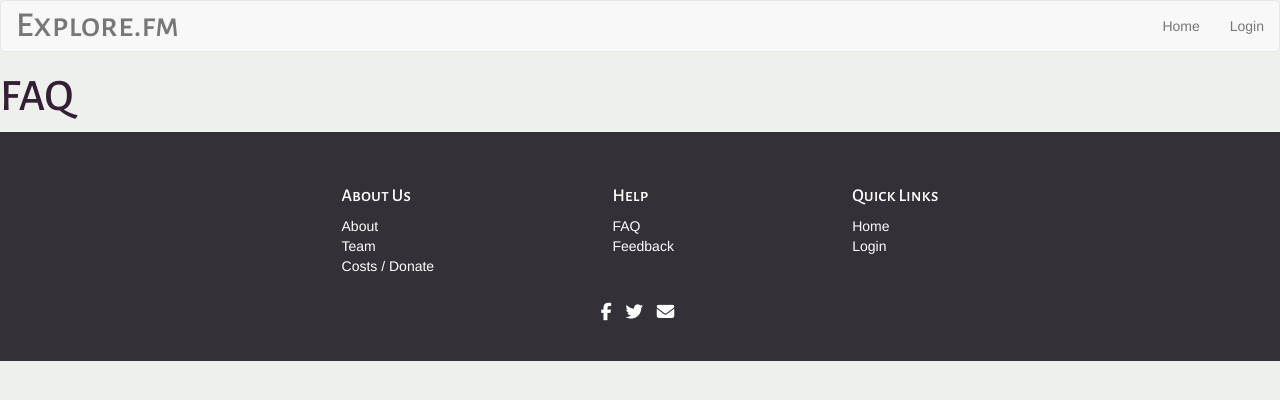
After one commit to jmiron11/music-universe, a Flask app: page /faq in a window 1280 px wide. The commit adds this page. Shown: the top 400 px of the page. Run offline with Flask 2, Linux system fonts and the light colour scheme; some libraries are stand-ins or nearby versions.

Commit message:
create base pages for footer links

```diff
--- a/universe-frontend/explorefm/app/routes.py
+++ b/universe-frontend/explorefm/app/routes.py
@@ -62,6 +62,32 @@
     user = User.query.filter_by(username=username).first_or_404()
     return render_template('user.html', user=user)
 
+@app.route('/settings')
+@login_required
+def settings():
+    return render_template('settings.html')
+
+@app.route('/feedback')
+def feedback():
+    return render_template('feedback.html')
+
+@app.route('/faq')
+def faq():
+    return render_template('faq.html')
+
+@app.route('/donate')
+def donate():
+    return render_template('donate.html')
+
+@app.route('/about')
+def about():
+    return render_template('about.html')
+
+@app.route('/team')
+def team():
+    return render_template('team.html')
+
+# Routes for spotify web api authentication.
 @app.route('/spotifyconnect')
 @login_required
 def spotifyconnect():
--- a/universe-frontend/explorefm/app/static/css/explorefm.css
+++ b/universe-frontend/explorefm/app/static/css/explorefm.css
@@ -45,7 +45,7 @@
 
 .footer-container {
   display: flex;
-  align-items: center;
+  align-items: flex-start;
   justify-content:space-evenly;
   -webkit-flex-direction: row;
   flex-direction: row;
--- /dev/null
+++ b/universe-frontend/explorefm/app/templates/about.html
@@ -0,0 +1,5 @@
+{% extends "base.html" %}
+
+{% block content %}
+    <h1 class="logo">About</h1>
+{% endblock %}
--- a/universe-frontend/explorefm/app/templates/base.html
+++ b/universe-frontend/explorefm/app/templates/base.html
@@ -57,24 +57,29 @@
         <div class="link-block">
             <h4>About Us</h4>
             <ul class="list-unstyled quick-links">
-                <li><a href="javascript:void();">About</a></li>
-                <li><a href="javascript:void();">Team</a></li>
-                <li><a href="javascript:void();">Costs / Donate</a></li>
+                <li><a href="{{ url_for('about') }}">About</a></li>
+                <li><a href="{{ url_for('team') }}">Team</a></li>
+                <li><a href="{{ url_for('donate') }}">Costs / Donate</a></li>
             </ul>
         </div>
         <div class="link-block">
             <h4>Help</h4>
             <ul class="list-unstyled quick-links">
-                <li><a href="javascript:void();">FAQ</a></li>
-                <li><a href="javascript:void();">Feedback</a></li>
+                <li><a href="{{ url_for('faq') }}">FAQ</a></li>
+                <li><a href="{{ url_for('feedback') }}">Feedback</a></li>
             </ul>
         </div>
         <div class="link-block">
             <h4>Quick Links</h4>
             <ul class="list-unstyled quick-links">
-                <li><a href="javascript:void();">Profile</a></li>
-                <li><a href="javascript:void();">Settings</a></li>
-                <li><a href="javascript:void();">Logout</a></li>
+                <li><a href="{{ url_for('index') }}">Home</a></li>
+                {% if current_user.is_anonymous %}
+                <li><a href="{{ url_for('login') }}">Login</a></li>
+                {% else %}
+                <li><a href="{{ url_for('user', username=current_user.username) }}">Profile</a></li>
+                <li><a href="{{ url_for('settings') }}">Settings</a></li>
+                <li><a href="{{ url_for('logout') }}">Logout</a></li>
+                {% endif %}
             </ul>
         </div>
     </div>
@@ -86,45 +91,4 @@
         </ul>
     </div>
 </footer>
-    <!-- <div class="container">
-        <div class="row text-center">
-            <div class="col-xs-12 col-sm-4 col-md-4">
-                <div class="link-block">
-                    <h4>About Us</h4>
-                    <ul class="list-unstyled quick-links">
-                        <li><a href="javascript:void();">About</a></li>
-                        <li><a href="javascript:void();">Team</a></li>
-                        <li><a href="javascript:void();">Costs / Donate</a></li>
-                    </ul>
-                </div>
-            </div>
-            <div class="col-xs-12 col-sm-4 col-md-4">
-                <h4>Help</h4>
-                <ul class="list-unstyled quick-links">
-                    <li><a href="javascript:void();">FAQ</a></li>
-                    <li><a href="javascript:void();">Feedback</a></li>
-                </ul>
-            </div>
-            <div class="col-xs-12 col-sm-4 col-md-4">
-                <h4>Quick Links</h4>
-                <ul class="list-unstyled quick-links">
-                    <li><a href="javascript:void();">Profile</a></li>
-                    <li><a href="javascript:void();">Settings</a></li>
-                    <li><a href="javascript:void();">Logout</a></li>
-                </ul>
-            </div>
-        </div>
-        <div class="row">
-            <div class="col-xs-12 col-sm-12 col-md-12 mt-2 mt-sm-5">
-                <ul class="list-unstyled list-inline icons text-center">
-                    <li class="list-inline-item"><a href="javascript:void();"><i class="fa fa-facebook fa-lg"></i></a></li>
-                    <li class="list-inline-item"><a href="javascript:void();"><i class="fa fa-twitter fa-lg"></i></a></li>
-                    <li class="list-inline-item"><a href="javascript:void();" target="_blank"><i class="fa fa-envelope fa-lg"></i></a></li>
-                </ul>
-            </div>
-            </hr>
-        </div>
-    </div> -->
-</footer>
-
 </html>
--- /dev/null
+++ b/universe-frontend/explorefm/app/templates/donate.html
@@ -0,0 +1,5 @@
+{% extends "base.html" %}
+
+{% block content %}
+    <h1 class="logo">Donate</h1>
+{% endblock %}
--- /dev/null
+++ b/universe-frontend/explorefm/app/templates/faq.html
@@ -0,0 +1,5 @@
+{% extends "base.html" %}
+
+{% block content %}
+    <h1 class="logo">FAQ</h1>
+{% endblock %}
--- /dev/null
+++ b/universe-frontend/explorefm/app/templates/feedback.html
@@ -0,0 +1,5 @@
+{% extends "base.html" %}
+
+{% block content %}
+    <h1 class="logo">Feedback</h1>
+{% endblock %}
--- /dev/null
+++ b/universe-frontend/explorefm/app/templates/settings.html
@@ -0,0 +1,5 @@
+{% extends "base.html" %}
+
+{% block content %}
+    <h1 class="logo">Settings</h1>
+{% endblock %}
--- /dev/null
+++ b/universe-frontend/explorefm/app/templates/team.html
@@ -0,0 +1,5 @@
+{% extends "base.html" %}
+
+{% block content %}
+    <h1 class="logo">Team</h1>
+{% endblock %}
```
